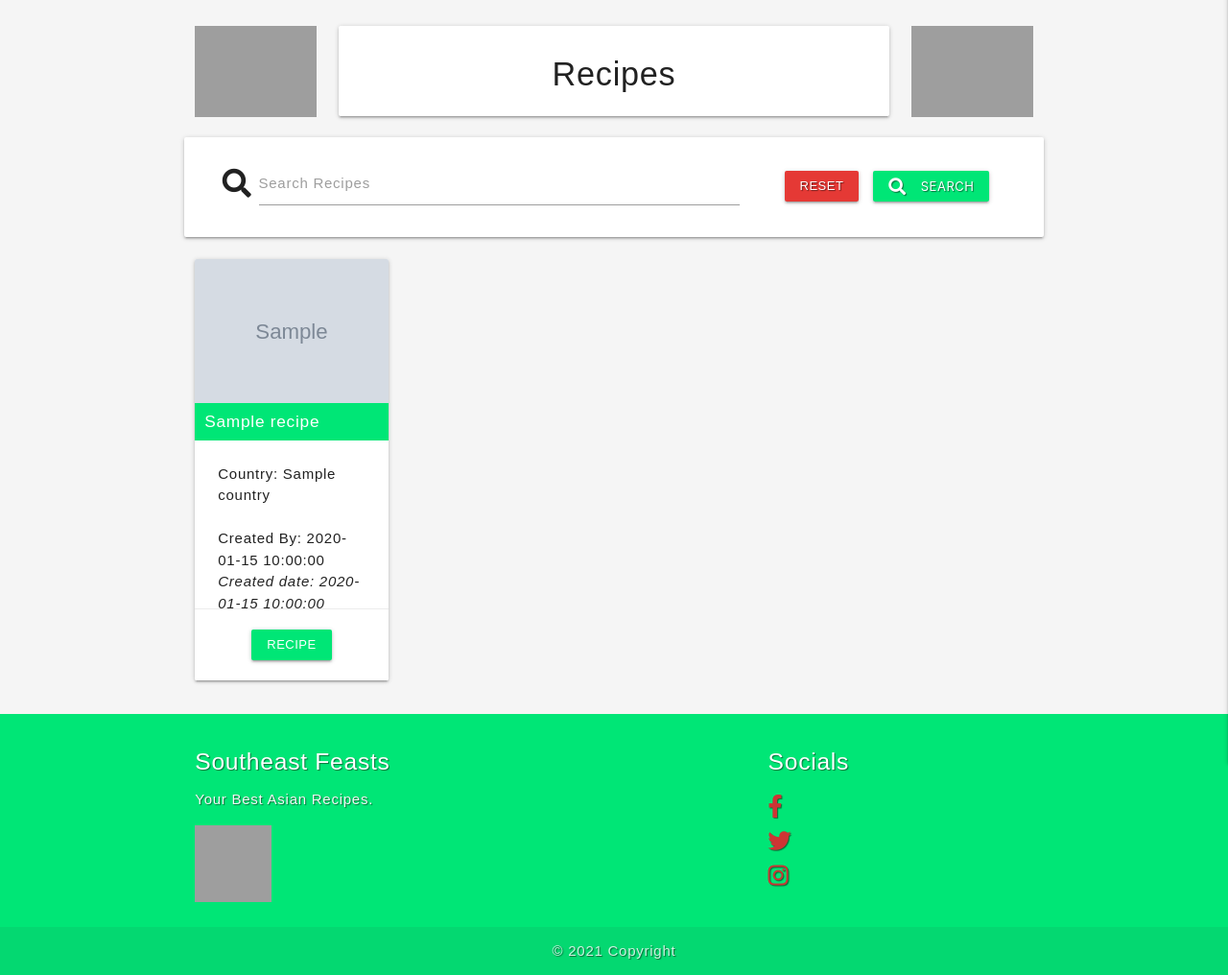
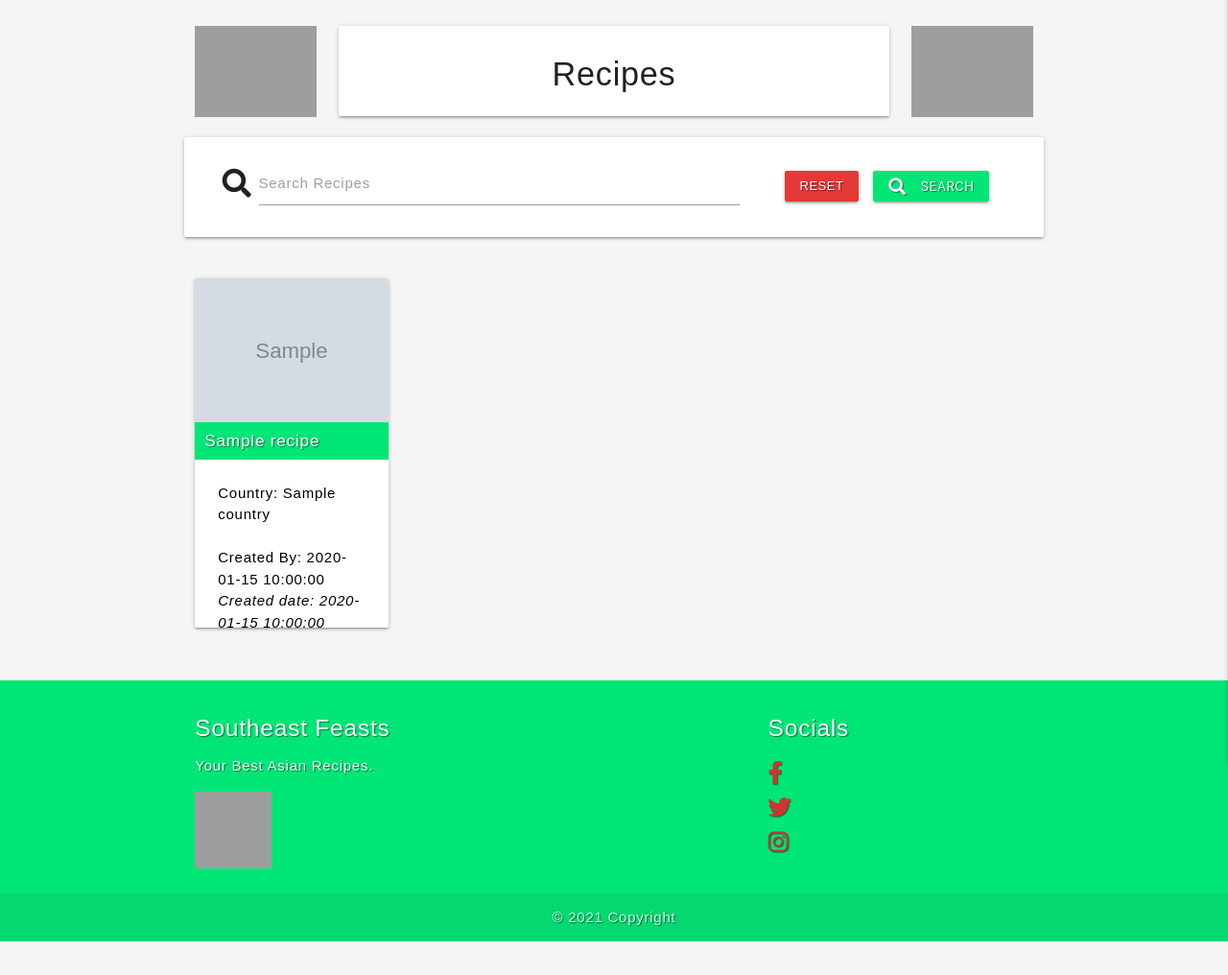
Before and after one commit to lukehanson2429/southeast-feasts, a Flask app: page /recipes in a window 1280 px wide. Shown: the part 65-1081 px from the top of the page at 96% size. After the commit the page ends 1046 px from the top, so only its background shows below. Run offline with Flask 2, Linux system fonts and the light colour scheme; grey boxes marked "Sample" are stand-in pictures; a database or web service that is not in the repository returns one stand-in record (values such as "Sample title"); some libraries are stand-ins or nearby versions; some web fonts are replaced; grey boxes are pictures that could not be loaded.

Commit message:
recipe card button removed and card content ammended to anchor link to recipe description

```diff
--- a/templates/recipes.html
+++ b/templates/recipes.html
@@ -35,25 +35,24 @@
         </form>
     </div>
     <!-- Card Panel Recipes -->
-    <div class="row">
+    <div class="row home-padding">
         {% for recipe in recipes %}
         <div class="col s12 m4 l3">
             <div class="card hoverable">
                 <div class="card-image">
                     <img class="materialboxed" src="{{ recipe.image_url }}" alt="{{ recipe.recipe_name }}">
                 </div>
-                <h6 class="recipe-name nav-shadow white-text green accent-3">{{ recipe.recipe_name }}</h6>
-                <div class="card-content">
+                <div><a href="{{ url_for('recipe_description', recipe_id=recipe._id) }}">
+                <h6 class="recipe-name text-shadow white-text green accent-3">{{ recipe.recipe_name }}</h6>
+                <div class="card-content black-text">
+
                     <p>Country: {{ recipe.country }}</p>
                     <br>
                     <strong>Created By: {{ recipe.created_by }}</strong><br>
                     <em>Created date: {{ recipe.created_date }}</em>
-                </div>
-                <div class="card-action center-align">
-                    <a href="{{ url_for('recipe_description', recipe_id=recipe._id) }}"
-                        class="btn-small green accent-3 nav-shadow">Recipe</a>
-                </div>
+                </div></a>
             </div>
+        </div>
         </div>
         {% endfor %}
     </div>
```
Also changed, not shown: templates/index.html (+5 -5 lines).
